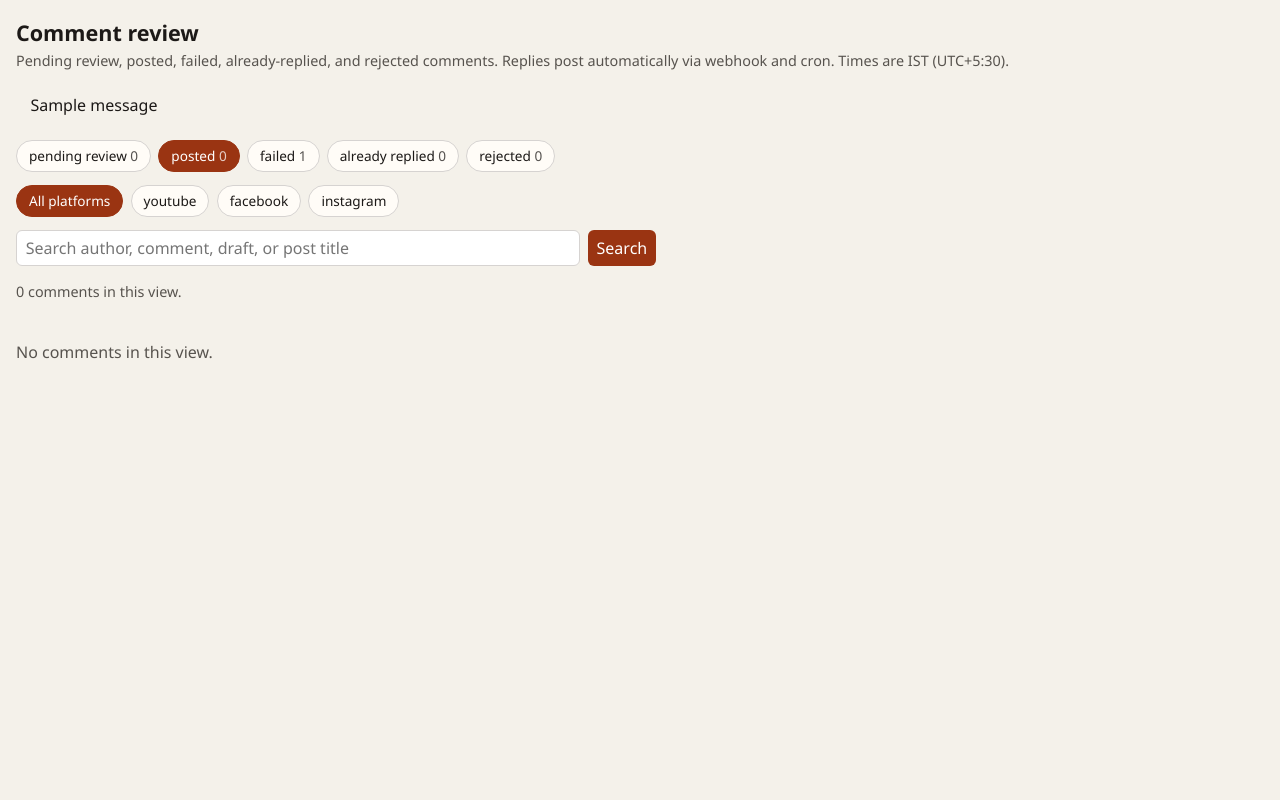
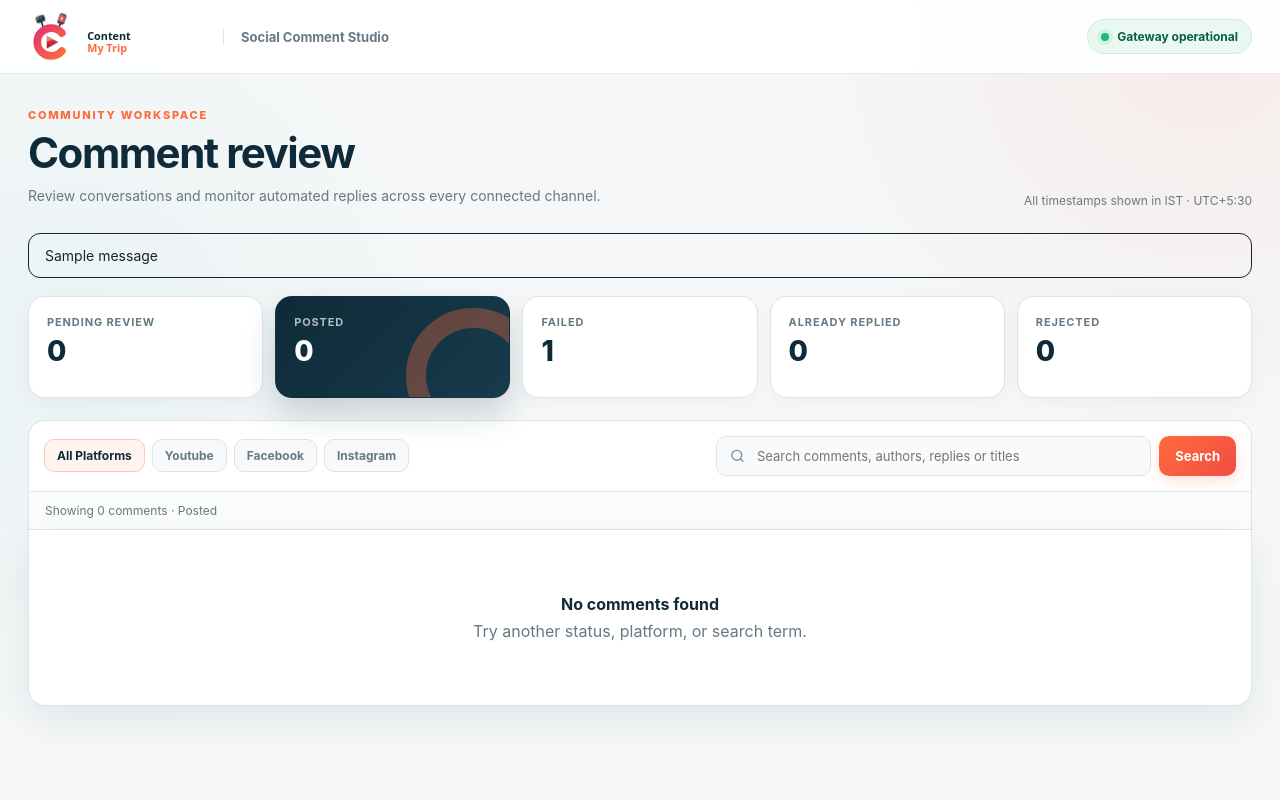
Before and after one commit to satyakaibm/social-comment-bot, a Flask app: page / in a window 1280 px wide. Run offline with Flask 3, Linux system fonts and the light colour scheme; tables that the repository leaves empty hold one stand-in row (values such as "Sample post"); one stand-in notice (Sample message) is shown.

Commit message:
Redesign comment dashboard with Content My Trip branding

```diff
--- a/app/templates/dashboard.html
+++ b/app/templates/dashboard.html
@@ -3,214 +3,148 @@
 <head>
   <meta charset="utf-8">
   <meta name="viewport" content="width=device-width, initial-scale=1">
-  <title>Comment review</title>
+  <meta name="theme-color" content="#0f2a38">
+  <title>Comment Review · Content My Trip</title>
   <style>
     :root {
-      --bg: #f4f1ea;
-      --ink: #1c1917;
-      --muted: #57534e;
-      --card: #fffcf7;
-      --line: #d6d3d1;
-      --accent: #9a3412;
-      --ok: #166534;
-      --err: #9f1239;
-      --head: #e7e5e4;
+      --navy:#0f2a38; --navy-soft:#173b4c; --coral:#ff6a3d; --pink:#e23670;
+      --teal:#36aeb4; --canvas:#f5f7f8; --surface:#fff; --ink:#17252c;
+      --muted:#667984; --line:#dce4e8; --danger:#c43d55;
+      --shadow:0 14px 40px rgba(15,42,56,.08);
     }
-    * { box-sizing: border-box; }
+    * { box-sizing:border-box; }
+    html { background:var(--canvas); }
     body {
-      margin: 0;
-      font-family: "Segoe UI", system-ui, sans-serif;
-      background: var(--bg);
-      color: var(--ink);
+      margin:0; min-height:100vh; color:var(--ink);
+      background:radial-gradient(circle at 94% 4%,rgba(255,106,61,.08),transparent 26rem),radial-gradient(circle at 5% 45%,rgba(54,174,180,.06),transparent 24rem),var(--canvas);
+      font-family:Inter,ui-sans-serif,system-ui,-apple-system,"Segoe UI",sans-serif;
     }
-    header, main { padding-left: 1rem; padding-right: 1rem; }
-    header { padding-top: 1.1rem; }
-    h1 { margin: 0 0 0.25rem; font-size: 1.35rem; }
-    .sub { color: var(--muted); margin: 0; font-size: 0.9rem; }
-    main { padding-bottom: 3rem; }
-    .flash { padding: 0.7rem 0.9rem; border-radius: 8px; margin: 0.8rem 0; }
-    .flash.ok { background: #dcfce7; color: var(--ok); }
-    .flash.error { background: #ffe4e6; color: var(--err); }
-    .tabs, .filters { display: flex; flex-wrap: wrap; gap: 0.45rem; margin: 0.8rem 0; }
-    .tab, .chip {
-      text-decoration: none;
-      color: var(--ink);
-      background: var(--card);
-      border: 1px solid var(--line);
-      border-radius: 999px;
-      padding: 0.35rem 0.75rem;
-      font-size: 0.85rem;
+    a { color:inherit; }
+    .topbar {
+      height:74px; padding:0 28px; display:flex; align-items:center; justify-content:space-between; gap:24px;
+      background:rgba(255,255,255,.92); border-bottom:1px solid rgba(15,42,56,.09);
+      backdrop-filter:blur(16px); position:sticky; top:0; z-index:20;
     }
-    .tab.active, .chip.active { background: var(--accent); color: #fff; border-color: var(--accent); }
-    .count { opacity: 0.75; }
-    form.search { display: flex; gap: 0.5rem; margin: 0.5rem 0 1rem; max-width: 640px; }
-    input[type=search], textarea {
-      font: inherit;
-      border: 1px solid var(--line);
-      border-radius: 6px;
-      padding: 0.4rem 0.55rem;
-      background: #fff;
-      width: 100%;
-    }
-    button {
-      font: inherit;
-      border: 0;
-      border-radius: 6px;
-      padding: 0.3rem 0.55rem;
-      cursor: pointer;
-      background: var(--accent);
-      color: #fff;
-      white-space: nowrap;
-    }
-    button.secondary { background: #44403c; }
-    button.danger { background: var(--err); }
-    .grid-wrap {
-      overflow: auto;
-      max-height: calc(100vh - 280px);
-      border: 1px solid var(--line);
-      background: #fff;
-    }
-    table.db {
-      border-collapse: collapse;
-      font-family: ui-monospace, SFMono-Regular, Menlo, Consolas, monospace;
-      font-size: 12px;
-      min-width: 1400px;
-      width: 100%;
-    }
-    table.db th {
-      background: var(--head);
-      text-align: left;
-      font-weight: 600;
-      position: sticky;
-      top: 0;
-      z-index: 1;
-    }
-    table.db th, table.db td {
-      border: 1px solid var(--line);
-      padding: 6px 8px;
-      vertical-align: top;
-    }
-    table.db tbody tr:nth-child(even) { background: #fafaf9; }
-    table.db tbody tr:hover { background: #fff7ed; }
-    td.wrap { white-space: pre-wrap; max-width: 260px; word-break: break-word; }
-    td.narrow { max-width: 140px; word-break: break-all; }
-    td.title { max-width: 22em; white-space: nowrap; overflow: hidden; text-overflow: ellipsis; }
-    .actions { display: flex; flex-wrap: wrap; gap: 0.3rem; margin-top: 0.35rem; }
-    .error-box { color: var(--err); }
-    .empty { color: var(--muted); padding: 1.5rem 0; }
-    .pager { display: flex; gap: 0.8rem; align-items: center; margin-top: 1rem; }
-    .pager a { color: var(--accent); }
+    .brand { display:flex; align-items:center; min-width:0; text-decoration:none; }
+    .brand img { display:block; width:178px; height:58px; object-fit:contain; object-position:left center; }
+    .service-tag { margin-left:17px; padding-left:17px; border-left:1px solid var(--line); color:var(--muted); font-size:13px; font-weight:650; white-space:nowrap; }
+    .gateway { display:inline-flex; align-items:center; gap:8px; padding:9px 13px; border-radius:999px; color:#086142; background:#e9f8f1; border:1px solid #c9ecdd; font-size:12px; font-weight:750; text-decoration:none; }
+    .gateway-dot { width:8px; height:8px; border-radius:50%; background:#20b878; box-shadow:0 0 0 4px rgba(32,184,120,.12); }
+    .page { width:min(1800px,100%); margin:0 auto; padding:34px 28px 52px; }
+    .intro { display:flex; align-items:flex-end; justify-content:space-between; gap:24px; margin-bottom:25px; }
+    .eyebrow { margin:0 0 8px; color:var(--coral); font-size:11px; font-weight:800; letter-spacing:.16em; text-transform:uppercase; }
+    h1 { margin:0; color:var(--navy); font-size:clamp(28px,4vw,42px); line-height:1.08; letter-spacing:-.035em; }
+    .intro-copy { margin:10px 0 0; color:var(--muted); font-size:14px; line-height:1.6; }
+    .timezone { color:var(--muted); font-size:12px; white-space:nowrap; }
+    .flash { padding:13px 16px; border-radius:12px; margin:0 0 18px; border:1px solid; font-size:14px; }
+    .flash.ok { color:#086142; background:#e9f8f1; border-color:#c9ecdd; }
+    .flash.error { color:#98253d; background:#fff0f3; border-color:#f5ccd5; }
+    .stats { display:grid; grid-template-columns:repeat(5,minmax(135px,1fr)); gap:12px; margin-bottom:22px; }
+    .stat { position:relative; min-height:102px; padding:18px; overflow:hidden; text-decoration:none; background:var(--surface); border:1px solid var(--line); border-radius:17px; box-shadow:0 5px 18px rgba(15,42,56,.035); transition:.18s ease; }
+    .stat:hover { transform:translateY(-2px); border-color:#b9c9d1; box-shadow:var(--shadow); }
+    .stat.active { color:#fff; background:linear-gradient(135deg,var(--navy),var(--navy-soft)); border-color:transparent; box-shadow:0 16px 32px rgba(15,42,56,.18); }
+    .stat.active::after { content:""; position:absolute; width:95px; height:95px; right:-32px; bottom:-46px; border:20px solid rgba(255,106,61,.34); border-radius:50%; }
+    .stat-label { display:block; color:var(--muted); font-size:11px; font-weight:750; letter-spacing:.08em; text-transform:uppercase; }
+    .stat.active .stat-label { color:rgba(255,255,255,.68); }
+    .stat-value { display:block; margin-top:8px; color:var(--navy); font-size:28px; font-weight:800; line-height:1; }
+    .stat.active .stat-value { color:#fff; }
+    .toolbar { padding:15px; display:flex; align-items:center; justify-content:space-between; gap:15px; background:var(--surface); border:1px solid var(--line); border-radius:17px 17px 0 0; }
+    .platforms { display:flex; flex-wrap:wrap; gap:7px; }
+    .chip { padding:8px 12px; color:var(--muted); background:#f7f9fa; border:1px solid var(--line); border-radius:10px; font-size:12px; font-weight:700; text-decoration:none; text-transform:capitalize; }
+    .chip:hover,.chip.active { color:var(--navy); background:#fff4ef; border-color:#ffc7b6; }
+    form.search { display:flex; gap:8px; width:min(520px,100%); }
+    .search-wrap { position:relative; flex:1; }
+    .search-icon { position:absolute; left:13px; top:50%; width:17px; height:17px; transform:translateY(-50%); color:#82939c; pointer-events:none; }
+    input[type=search],textarea { width:100%; color:var(--ink); background:#f8fafb; border:1px solid var(--line); border-radius:10px; font:inherit; outline:none; }
+    input[type=search] { height:40px; padding:0 13px 0 40px; font-size:13px; }
+    input[type=search]:focus,textarea:focus { background:#fff; border-color:var(--teal); box-shadow:0 0 0 3px rgba(54,174,180,.12); }
+    button { min-height:40px; padding:0 16px; color:#fff; background:linear-gradient(135deg,var(--coral),#f04e43); border:0; border-radius:10px; font:inherit; font-size:13px; font-weight:750; cursor:pointer; box-shadow:0 5px 14px rgba(255,106,61,.2); }
+    button:hover { filter:brightness(.97); transform:translateY(-1px); }
+    .table-meta { padding:11px 16px; color:var(--muted); background:#fbfcfc; border:1px solid var(--line); border-top:0; font-size:12px; }
+    .grid-wrap { max-height:calc(100vh - 390px); overflow:auto; background:#fff; border:1px solid var(--line); border-top:0; border-radius:0 0 17px 17px; box-shadow:var(--shadow); }
+    table.db { width:100%; min-width:1510px; border-collapse:separate; border-spacing:0; font-size:12px; }
+    table.db th { position:sticky; top:0; z-index:2; padding:12px 11px; color:#61737c; background:#f1f5f6; border-bottom:1px solid var(--line); text-align:left; font-size:10px; font-weight:800; letter-spacing:.065em; text-transform:uppercase; }
+    table.db td { padding:12px 11px; border-bottom:1px solid #e9eef0; vertical-align:top; line-height:1.45; }
+    table.db tbody tr { transition:background .15s ease; }
+    table.db tbody tr:hover { background:#fffaf8; }
+    table.db tbody tr:last-child td { border-bottom:0; }
+    td.wrap { max-width:260px; white-space:pre-wrap; word-break:break-word; }
+    td.narrow { max-width:150px; color:#61737c; font-family:ui-monospace,SFMono-Regular,Menlo,monospace; font-size:10px; word-break:break-all; }
+    td.title { max-width:240px; overflow:hidden; color:var(--navy); font-weight:700; text-overflow:ellipsis; white-space:nowrap; }
+    .platform-badge,.status-badge { display:inline-flex; align-items:center; padding:5px 8px; border-radius:7px; font-size:10px; font-weight:800; text-transform:capitalize; }
+    .platform-youtube { color:#bd2335; background:#fff0f2; }
+    .platform-facebook { color:#2459a8; background:#eef4ff; }
+    .platform-instagram { color:#a52f68; background:#fff0f7; }
+    .status-posted,.status-already_replied { color:#08714b; background:#e8f8f1; }
+    .status-pending_review,.status-approved { color:#996010; background:#fff6e7; }
+    .status-failed,.status-rejected { color:#aa3048; background:#fff0f3; }
+    .error-box { color:var(--danger); }
+    textarea { min-width:210px; padding:9px; resize:vertical; font-size:12px; }
+    .actions { margin-top:7px; }
+    .empty { padding:64px 24px; color:var(--muted); background:#fff; border:1px solid var(--line); border-top:0; border-radius:0 0 17px 17px; text-align:center; box-shadow:var(--shadow); }
+    .empty strong { display:block; margin-bottom:7px; color:var(--navy); font-size:16px; }
+    .pager { display:flex; align-items:center; justify-content:center; gap:18px; margin-top:20px; color:var(--muted); font-size:13px; }
+    .pager a { padding:8px 12px; color:var(--navy); background:#fff; border:1px solid var(--line); border-radius:9px; font-weight:700; text-decoration:none; }
+    @media (max-width:980px) { .stats{grid-template-columns:repeat(3,1fr)} .toolbar{align-items:stretch;flex-direction:column} form.search{width:100%} .grid-wrap{max-height:none} }
+    @media (max-width:620px) { .topbar{height:66px;padding:0 16px} .brand img{width:135px;height:48px} .service-tag,.gateway span:last-child{display:none} .page{padding:25px 15px 40px} .intro{align-items:flex-start;flex-direction:column} .timezone{display:none} .stats{grid-template-columns:repeat(2,1fr)} .stat{min-height:88px;padding:15px} .stat-value{font-size:23px} form.search button{padding:0 12px} }
   </style>
 </head>
 <body>
-  <header>
-    <h1>Comment review</h1>
-    <p class="sub">Pending review, posted, failed, already-replied, and rejected comments. Replies post automatically via webhook and cron. Times are IST (UTC+5:30).</p>
+  <header class="topbar">
+    <a class="brand" href="/">
+      <img src="{{ url_for('static', filename='images/content-my-trip-logo.svg') }}" alt="Content My Trip">
+      <span class="service-tag">Social Comment Studio</span>
+    </a>
+    <a class="gateway" href="/health"><span class="gateway-dot"></span><span>Gateway operational</span></a>
   </header>
-  <main>
-    {% for category, message in get_flashed_messages(with_categories=true) %}
-      <div class="flash {{ category }}">{{ message }}</div>
-    {% endfor %}
 
-    <nav class="tabs">
+  <main class="page">
+    <section class="intro">
+      <div><p class="eyebrow">Community workspace</p><h1>Comment review</h1><p class="intro-copy">Review conversations and monitor automated replies across every connected channel.</p></div>
+      <span class="timezone">All timestamps shown in IST · UTC+5:30</span>
+    </section>
+
+    {% for category, message in get_flashed_messages(with_categories=true) %}<div class="flash {{ category }}">{{ message }}</div>{% endfor %}
+
+    <nav class="stats" aria-label="Comment status">
       {% for s in statuses %}
-          <a class="tab {% if s == status %}active{% endif %}" href="/?status={{ s }}{% if platform %}&amp;platform={{ platform }}{% endif %}{% if query %}&amp;q={{ query|urlencode }}{% endif %}">
-          {{ s.replace('_', ' ') }} <span class="count">{{ counts.get(s, 0) }}</span>
+        <a class="stat {% if s == status %}active{% endif %}" href="/?status={{ s }}{% if platform %}&amp;platform={{ platform }}{% endif %}{% if query %}&amp;q={{ query|urlencode }}{% endif %}">
+          <span class="stat-label">{{ s.replace('_', ' ') }}</span><span class="stat-value">{{ counts.get(s, 0) }}</span>
         </a>
       {% endfor %}
     </nav>
 
-    <div class="filters">
-      <a class="chip {% if not platform %}active{% endif %}" href="/?status={{ status }}{% if query %}&amp;q={{ query }}{% endif %}">All platforms</a>
-      {% for p in platforms %}
-        <a class="chip {% if platform == p %}active{% endif %}" href="/?status={{ status }}&amp;platform={{ p }}{% if query %}&amp;q={{ query }}{% endif %}">{{ p }}</a>
-      {% endfor %}
-    </div>
+    <section class="toolbar" aria-label="Comment filters">
+      <div class="platforms">
+        <a class="chip {% if not platform %}active{% endif %}" href="/?status={{ status }}{% if query %}&amp;q={{ query|urlencode }}{% endif %}">All platforms</a>
+        {% for p in platforms %}<a class="chip {% if platform == p %}active{% endif %}" href="/?status={{ status }}&amp;platform={{ p }}{% if query %}&amp;q={{ query|urlencode }}{% endif %}">{{ p }}</a>{% endfor %}
+      </div>
+      <form class="search" method="get">
+        <input type="hidden" name="status" value="{{ status }}">{% if platform %}<input type="hidden" name="platform" value="{{ platform }}">{% endif %}
+        <div class="search-wrap"><svg class="search-icon" viewBox="0 0 24 24" fill="none" stroke="currentColor" stroke-width="2" aria-hidden="true"><circle cx="11" cy="11" r="7"></circle><path d="m20 20-4-4"></path></svg><input type="search" name="q" value="{{ query }}" placeholder="Search comments, authors, replies or titles"></div>
+        <button type="submit">Search</button>
+      </form>
+    </section>
 
-    <form class="search" method="get">
-      <input type="hidden" name="status" value="{{ status }}">
-      {% if platform %}<input type="hidden" name="platform" value="{{ platform }}">{% endif %}
-      <input type="search" name="q" value="{{ query }}" placeholder="Search author, comment, draft, or post title">
-      <button type="submit">Search</button>
-    </form>
-
-    <p class="sub">{{ total }} comment{{ '' if total == 1 else 's' }} in this view.</p>
-
+    <div class="table-meta">Showing {{ total }} comment{{ '' if total == 1 else 's' }} · {{ status.replace('_', ' ')|title }}</div>
     {% if not rows %}
-      <p class="empty">No comments in this view.</p>
+      <div class="empty"><strong>No comments found</strong>Try another status, platform, or search term.</div>
     {% else %}
-      {% set qs = query_string and ('?' + query_string) or '' %}
-      {% set show_updated = status != 'posted' %}
-      <div class="grid-wrap">
-        <table class="db">
-          <thead>
-            <tr>
-              <th>comment_id</th>
-              <th>platform</th>
-              <th>video_id</th>
-              <th>video_title</th>
-              <th>author</th>
-              <th>text</th>
-              <th>published_at_ist</th>
-              <th>status</th>
-              <th>draft_reply</th>
-              <th>reply_comment_id</th>
-              <th>error</th>
-              <th>created_at_ist</th>
-              {% if show_updated %}
-              <th>updated_at</th>
-              {% endif %}
-              <th>posted_at_ist</th>
-              <th>actions</th>
-            </tr>
-          </thead>
-          <tbody>
-            {% for row in rows %}
-              <tr>
-                <td class="narrow">{{ row.comment_id }}</td>
-                <td>{{ row.platform }}</td>
-                <td class="narrow">{{ row.video_id }}</td>
-                <td class="title" title="{{ row.video_title }}">{{ row.video_title }}</td>
-                <td>{{ row.author }}</td>
-                <td class="wrap">{{ row.text }}</td>
-                <td>{{ row.published_at_ist or '' }}</td>
-                <td>{{ row.status }}</td>
-                <td class="wrap">{{ row.draft_reply or '' }}</td>
-                <td class="narrow">{{ row.reply_comment_id or '' }}</td>
-                <td class="wrap error-box">{{ row.error or '' }}</td>
-                <td>{{ row.created_at_ist or '' }}</td>
-                {% if show_updated %}
-                <td>{{ row.updated_at }}</td>
-                {% endif %}
-                <td>{{ row.posted_at_ist or '' }}</td>
-                <td>
-                  {% if row.status == 'failed' %}
-                    <form method="post">
-                      <textarea name="draft_reply" rows="3">{{ row.draft_reply or '' }}</textarea>
-                      <div class="actions">
-                        <button type="submit" formaction="/comments/{{ row.comment_id }}/publish{{ qs }}">Retry post</button>
-                      </div>
-                    </form>
-                  {% endif %}
-                </td>
-              </tr>
-            {% endfor %}
-          </tbody>
-        </table>
-      </div>
+      {% set qs = query_string and ('?' + query_string) or '' %}{% set show_updated = status != 'posted' %}
+      <div class="grid-wrap"><table class="db">
+        <thead><tr><th>Comment ID</th><th>Platform</th><th>Content ID</th><th>Content title</th><th>Author</th><th>Comment</th><th>Published (IST)</th><th>Status</th><th>Draft reply</th><th>Reply ID</th><th>Error</th><th>Created (IST)</th>{% if show_updated %}<th>Updated</th>{% endif %}<th>Posted (IST)</th><th>Actions</th></tr></thead>
+        <tbody>{% for row in rows %}<tr>
+          <td class="narrow">{{ row.comment_id }}</td><td><span class="platform-badge platform-{{ row.platform }}">{{ row.platform }}</span></td><td class="narrow">{{ row.video_id }}</td><td class="title" title="{{ row.video_title }}">{{ row.video_title }}</td><td><strong>{{ row.author }}</strong></td><td class="wrap">{{ row.text }}</td><td>{{ row.published_at_ist or '—' }}</td><td><span class="status-badge status-{{ row.status }}">{{ row.status.replace('_', ' ') }}</span></td><td class="wrap">{{ row.draft_reply or '—' }}</td><td class="narrow">{{ row.reply_comment_id or '—' }}</td><td class="wrap error-box">{{ row.error or '' }}</td><td>{{ row.created_at_ist or '—' }}</td>{% if show_updated %}<td>{{ row.updated_at }}</td>{% endif %}<td>{{ row.posted_at_ist or '—' }}</td>
+          <td>{% if row.status == 'failed' %}<form method="post"><textarea name="draft_reply" rows="3">{{ row.draft_reply or '' }}</textarea><div class="actions"><button type="submit" formaction="/comments/{{ row.comment_id }}/publish{{ qs }}">Retry reply</button></div></form>{% else %}—{% endif %}</td>
+        </tr>{% endfor %}</tbody>
+      </table></div>
     {% endif %}
 
-    {% if pages > 1 %}
-      <div class="pager">
-        {% if page > 1 %}
-          <a href="/?status={{ status }}&amp;page={{ page - 1 }}{% if platform %}&amp;platform={{ platform }}{% endif %}{% if query %}&amp;q={{ query }}{% endif %}">Previous</a>
-        {% endif %}
-        <span>Page {{ page }} of {{ pages }}</span>
-        {% if page < pages %}
-          <a href="/?status={{ status }}&amp;page={{ page + 1 }}{% if platform %}&amp;platform={{ platform }}{% endif %}{% if query %}&amp;q={{ query }}{% endif %}">Next</a>
-        {% endif %}
-      </div>
-    {% endif %}
+    {% if pages > 1 %}<nav class="pager" aria-label="Pagination">
+      {% if page > 1 %}<a href="/?status={{ status }}&amp;page={{ page - 1 }}{% if platform %}&amp;platform={{ platform }}{% endif %}{% if query %}&amp;q={{ query|urlencode }}{% endif %}">← Previous</a>{% endif %}
+      <span>Page {{ page }} of {{ pages }}</span>
+      {% if page < pages %}<a href="/?status={{ status }}&amp;page={{ page + 1 }}{% if platform %}&amp;platform={{ platform }}{% endif %}{% if query %}&amp;q={{ query|urlencode }}{% endif %}">Next →</a>{% endif %}
+    </nav>{% endif %}
   </main>
 </body>
 </html>
```
Also changed, not shown: tests/test_dashboard.py (+3 -3 lines), app/static/images/content-my-trip-icon.svg (added), app/static/images/content-my-trip-logo.svg (added).
